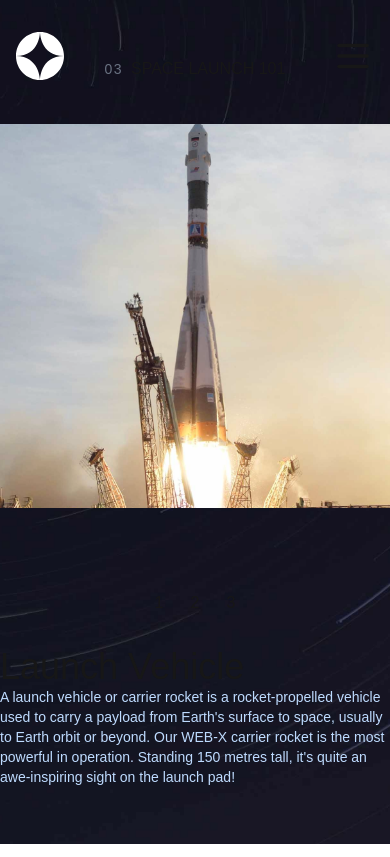
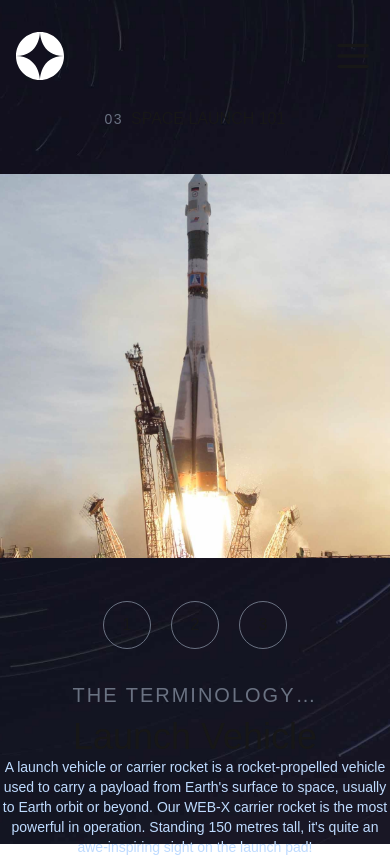
Before and after one commit to vinitkanov/space-travel-siteapp, a Next.js app: page /technology in a window 390 px wide. Built offline with nearby package versions, Linux system fonts and the light colour scheme; a web font is replaced by a local one.

Commit message:
Fix TechPage layout

```diff
--- a/components/Technology.js
+++ b/components/Technology.js
@@ -27,20 +27,24 @@ export default function Technology() {
 
     return(
         <section>
-            <div className="gap-2 flex flex-row items-center justify-center-safe  md:justify-start lg:hidden">
+            <div className="gap-2 pt-30 flex flex-row items-center justify-center-safe  md:justify-start lg:hidden md:pt-30">
                 <h1 className="uppercase text-sm tracking-widest text-center lg:text-left text-gray-500">03</h1>
                 <h1>SPACE LAUNCH 101</h1>
             </div>
 
             <div>
                 <div className="flex flex-col lg:flex-row gap-5">
-                    <img src={techList[activeContent].image} alt="img" className="flex" />
+                    <img src={techList[activeContent].image} alt="img" className="flex md:max-h-[500px]" />
                 </div>
-                <div className="pt-10 flex flex-row gap-5 pb-8 justify-center lg:justify-start lg:hidden">
+
+
+
+
+                <div className="flex flex-row gap-5 pb-8 justify-center lg:justify-start lg:hidden md:pb-3">
                     {techList.map((tech, index) => {
                         return (
                             <button
-                                className="w-4 h-4 rounded border-white bg-transparent cursor-pointer"
+                                className="w-12 h-12 rounded-3xl border-gray-500 border-1 bg-transparent cursor-pointer"
                                 key={index}
                                 onClick={() => setActiveContent(index)}
                             >
@@ -50,9 +54,9 @@ export default function Technology() {
                     })}
                 </div>
 
-                <div>
-                    <h1 className="uppercase text-xl tracking-widest pb-2">
-                        {/* Removed .role, since it doesn't exist */}
+                <div className="text-center">
+                    <h1 className="uppercase text-xl tracking-widest pb-2 text-gray-500">
+                        THE TERMINOLOGY…
                     </h1>
                     <h1 className="text-4xl">{techList[activeContent].name}</h1>
                     <p className="text-sm max-w-md text-blue-200">{techList[activeContent].description}</p>
```
